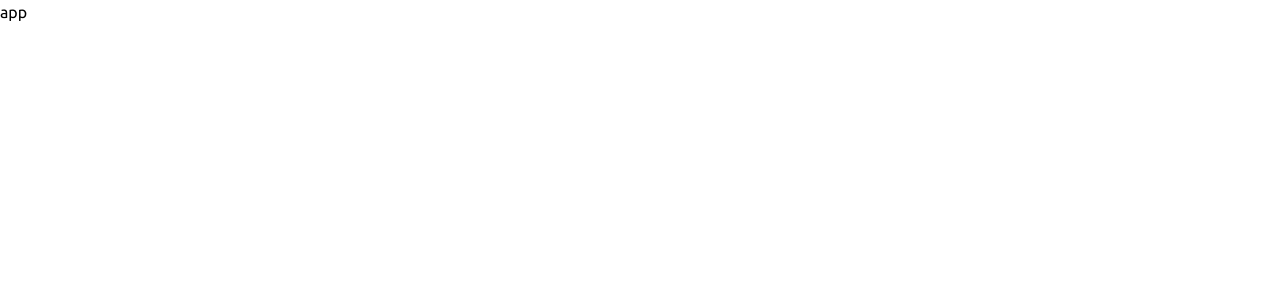
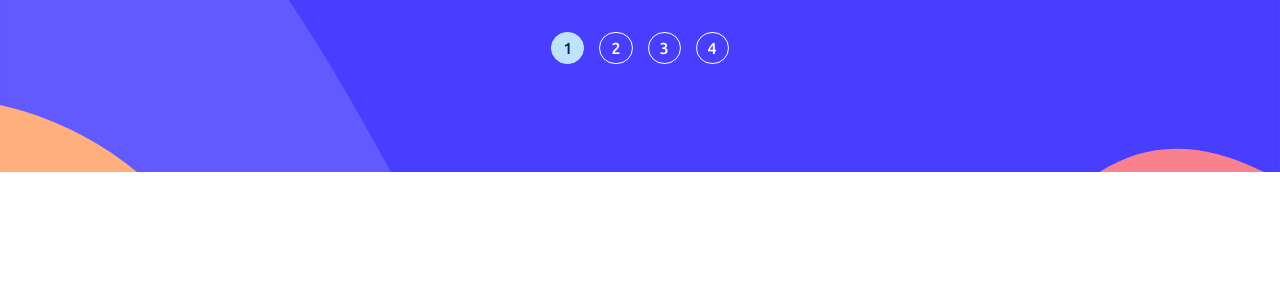
Before and after one commit to adityaphasu/multi-step-form, a React (Vite) app: page / in a window 1280 px wide. Shown: the top 300 px of the page. Built offline with nearby package versions, Linux system fonts and the light colour scheme.

Commit message:
add step indicators and layout

```diff
--- a/src/App.tsx
+++ b/src/App.tsx
@@ -1,5 +1,16 @@
+import { useState } from "react";
+import { StepIndicators } from "./components/StepIndicators";
+
 function App() {
-  return <div className="">app</div>;
+  const [step, setStep] = useState(1);
+
+  return (
+    <main className="flex flex-col">
+      <div className="background-image w-full h-43 flex items-top justify-center py-8 px-2">
+        <StepIndicators step={step} />
+      </div>
+    </main>
+  );
 }
 
 export default App;
--- /dev/null
+++ b/src/components/StepIndicators.tsx
@@ -0,0 +1,23 @@
+export const StepIndicators = ({ step }: { step: number }) => {
+  return (
+    <div className="flex items-top gap-3.75">
+      <Item step={1} active={step === 1} />
+      <Item step={2} active={step === 2} />
+      <Item step={3} active={step === 3} />
+      <Item step={4} active={step === 4} />
+    </div>
+  );
+};
+
+const Item = ({ step, active }: { step: number; active: boolean }) => {
+  return (
+    <div
+      className={`p-2.75 border-[1.5px] h-8 flex items-center justify-center rounded-full font-medium  ${
+        active
+          ? "bg-light-blue text-marine-blue border-light-blue"
+          : "bg-transparent text-white border-white"
+      }`}>
+      {step}
+    </div>
+  );
+};
--- a/src/index.css
+++ b/src/index.css
@@ -30,6 +30,7 @@
   --color-light-gray: hsl(229, 24%, 87%);
   --color-magnolia: hsl(217, 100%, 97%);
   --color-alabaster: hsl(231, 100%, 99%);
+
   --font-family-base: "Ubuntu", sans-serif;
 }
 
@@ -37,3 +38,9 @@ body {
   font-size: 1rem;
   font-family: var(--font-family-base);
 }
+
+.background-image {
+  background-image: url("/src/assets/images/bg-sidebar-mobile.svg");
+  background-repeat: no-repeat;
+  background-size: cover;
+}
```
